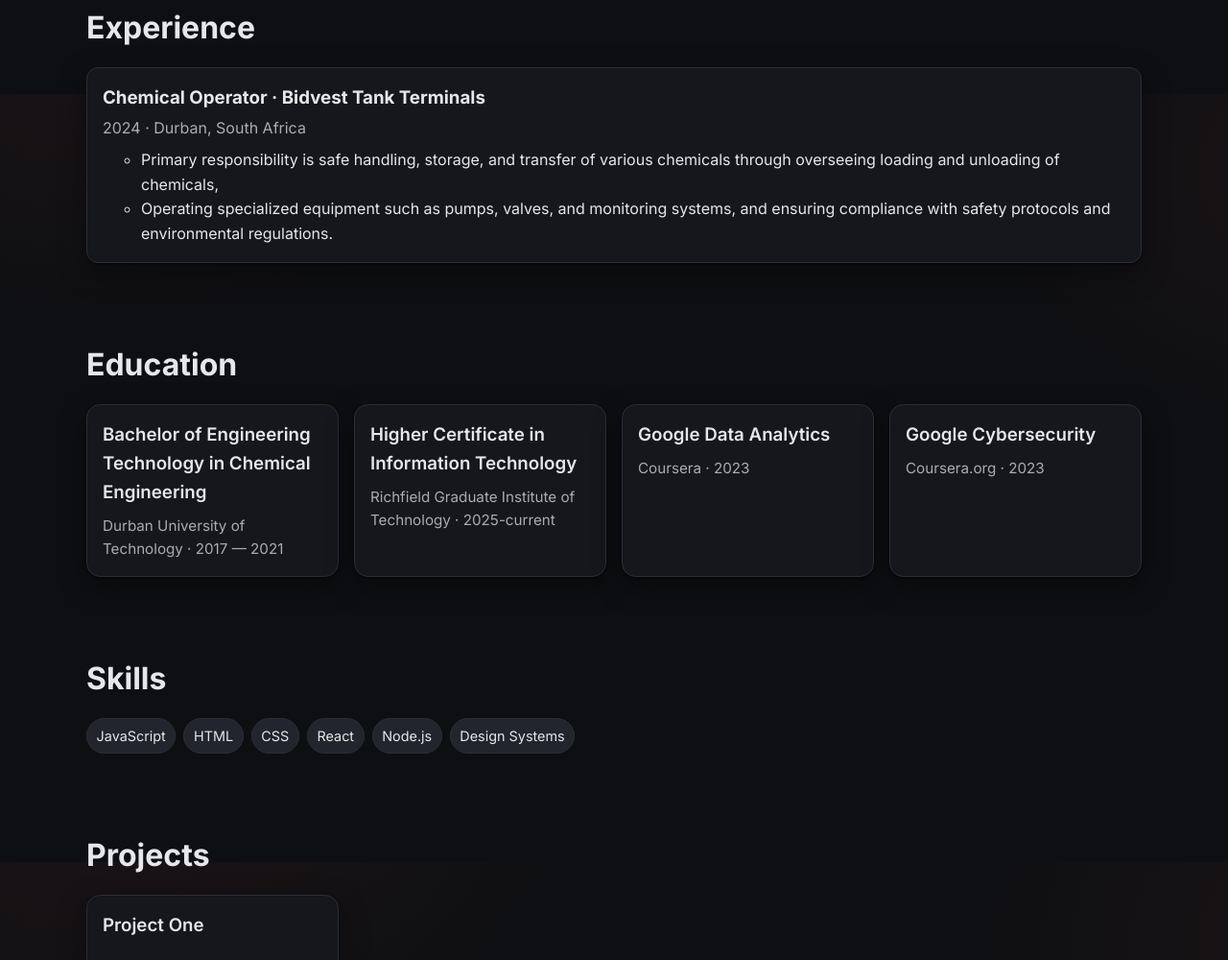
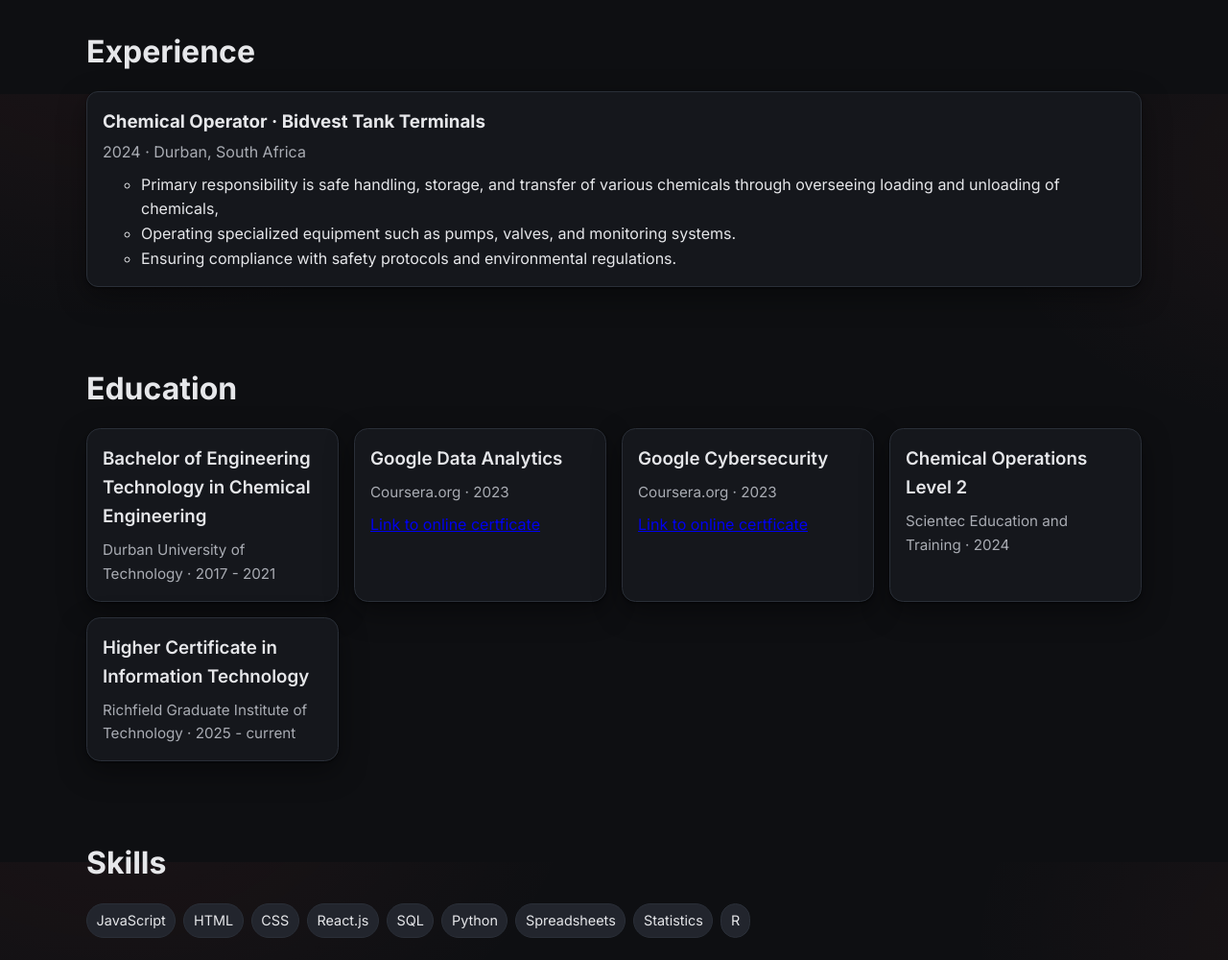
Before and after one commit to Prelin08/Portfolio, a plain HTML site: page index.html in a window 1280 px wide. Shown: the part 702-1702 px from the top of the page at 96% size. Drawn offline with Linux system fonts and the light colour scheme.

Commit message:
content_update

```diff
--- a/index.html
+++ b/index.html
@@ -55,7 +55,8 @@
             I am passionate about continuous learning and applying innovative solutions in real-world scenarios through
             refining my skills in programming, data analysis, and machine learning. I have brief experience in the chemical
             operations environment and understand the effects of process variables on performance. Therefore I have pursued
-            educatiing myself in data science to futher utilise these prinicples in a data driven enrivonment.
+            educating myself in several aspects related to data science in hope of being able to futher utilise these prinicples
+            in a data driven enrivonment.
           </p>
         </div>
       </section>
@@ -73,8 +74,8 @@
                 <ul>
                   <li>Primary responsibility is safe handling, storage, and transfer of various chemicals through overseeing loading and unloading of
                     chemicals,</li>
-                  <li>Operating specialized equipment such as pumps, valves, and monitoring systems, and ensuring compliance with safety
-                    protocols and environmental regulations.</li>
+                  <li>Operating specialized equipment such as pumps, valves, and monitoring systems.</li>
+                  <li>Ensuring compliance with safety protocols and environmental regulations.</li>
                 </ul>
               </div>
             </li>
@@ -90,19 +91,25 @@
           <ul class="cards" id="education-list">
             <li class="card">
               <h3 class="card__title">Bachelor of Engineering Technology in Chemical Engineering</h3>
-              <div class="card__meta">Durban University of Technology · 2017 — 2021</div>
-            </li>
-            <li class="card">
-              <h3 class="card__title">Higher Certificate in Information Technology</h3>
-              <div class="card__meta">Richfield Graduate Institute of Technology · 2025-current</div>
+              <div class="card__meta">Durban University of Technology · 2017 - 2021</div>
             </li>
             <li class="card">
               <h3 class="card__title">Google Data Analytics</h3>
-              <div class="card__meta">Coursera · 2023</div>
+              <div class="card__meta">Coursera.org · 2023</div>
+              <a href = "https://coursera.org/share/3fff1cadf4244ac0c84a79e28ade440d" target = "_blank">Link to online certficate</a>
             </li>
             <li class="card">
               <h3 class="card__title">Google Cybersecurity</h3>
               <div class="card__meta">Coursera.org · 2023</div>
+              <a href = "https://coursera.org/share/6d0e8db7464a2d89652a6affb3ff6e20" target = "_blank">Link to online certficate</a>
+            </li>
+            <li class="card">
+              <h3 class="card__title">Chemical Operations Level 2</h3>
+              <div class="card__meta">Scientec Education and Training · 2024</div>
+            </li>
+            <li class="card">
+              <h3 class="card__title">Higher Certificate in Information Technology</h3>
+              <div class="card__meta">Richfield Graduate Institute of Technology · 2025 - current</div>
             </li>
           </ul>
                   </div>
@@ -115,9 +122,12 @@
             <li class="chip">JavaScript</li>
             <li class="chip">HTML</li>
             <li class="chip">CSS</li>
-            <li class="chip">React</li>
-            <li class="chip">Node.js</li>
-            <li class="chip">Design Systems</li>
+            <li class="chip">React.js</li>
+            <li class="chip">SQL</li>
+            <li class="chip">Python</li>
+            <li class="chip">Spreadsheets</li>
+            <li class="chip">Statistics</li>
+            <li class="chip">R</li>
           </ul>
         </div>
       </section>
@@ -147,10 +157,10 @@
           <h2>Contact</h2>
           <p class="muted">I’m open to roles and collaborations. Take some time to say hello!</p>
           <ul class="contact-list">
-            <li><a href="prelingovender08@gmail.com" class="link">prelingovender08@gmail.com</a></li>
+            <li>prelingovender08@gmail.com</li>
+            <li>+27 67 282 9524</li>
             <li><a href="www.linkedin.com/in/prelin-govender-8572bbb1" target="_blank" rel="noopener" class="link">LinkedIn</a></li>
             <li><a href="https://github.com/Prelin08" target="_blank" rel="noopener" class="link">GitHub</a></li>
-            <li>+27 67 282 9524</li>
           </ul>
         </div>
       </section>
```
